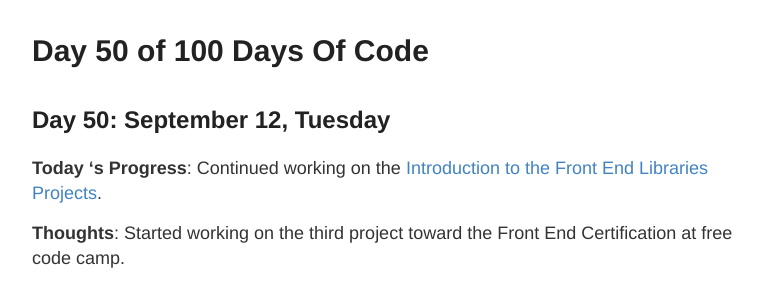
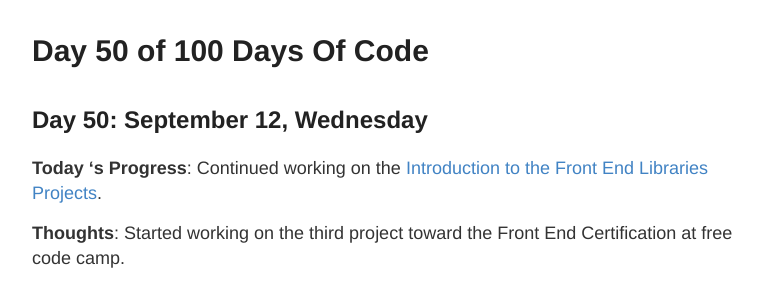
Before and after one commit to Johnny2136/johnny2136.github.io, a Jekyll site: the page built from _posts/2018-9-12-100DaysOfCode - Day50.md, in a window 1280 px wide. Shown: the part 136-435 px from the top of the page, without its empty margins (248-1030 px from the left). Built offline with Jekyll 4.4.1, drawn with Linux system fonts in a browser that asks for light colours; comment, search, counter and statistics services are not loaded.

Commit message:
Fixed day 50 :+1:

```diff
--- a/_posts/2018-9-12-100DaysOfCode - Day50.md
+++ b/_posts/2018-9-12-100DaysOfCode - Day50.md
@@ -4,7 +4,7 @@ title: Day 50 of 100 Days Of Code
 ---
 
 
-## Day 50: September 12, Tuesday
+## Day 50: September 12, Wednesday
 
 **Today 's Progress**: Continued working on the [Introduction to the Front End Libraries Projects](https://learn.freecodecamp.org/front-end-libraries/front-end-libraries-projects).
 
```
